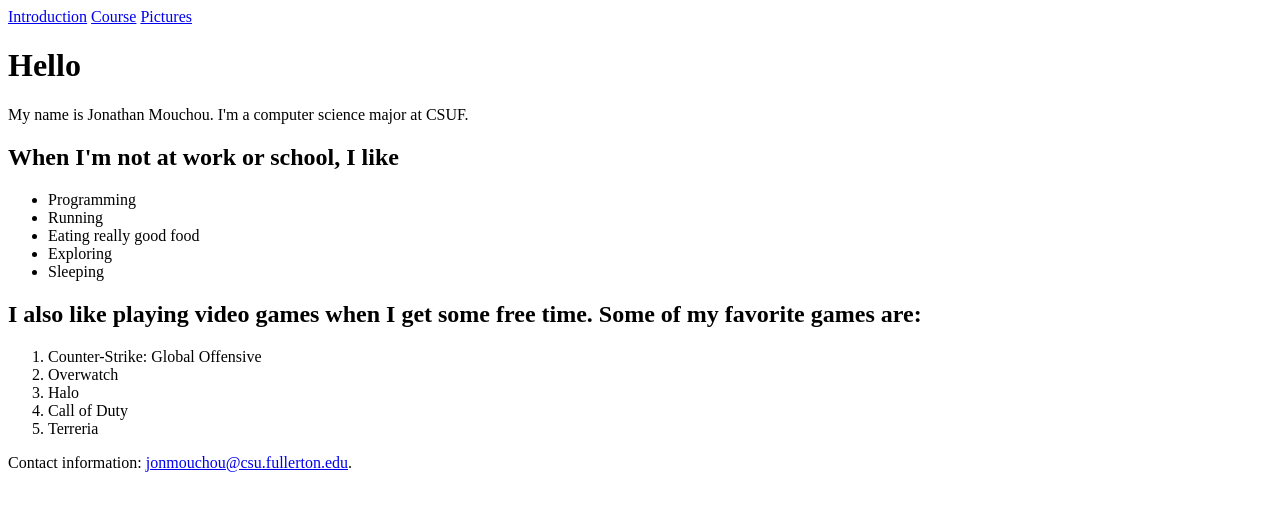
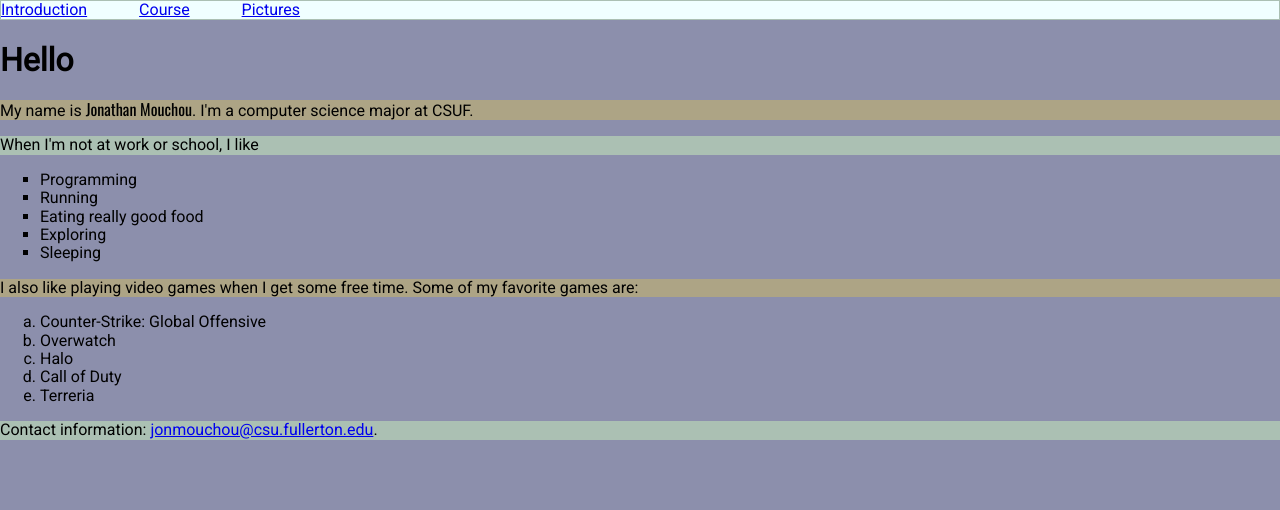
Before and after one commit to jonmouchou/jonmouchou.github.io, a plain HTML site: page index.html in a window 1280 px wide. Drawn offline with nearby package versions, Linux system fonts and the light colour scheme.

Commit message:
Added simple styling

```diff
--- a/index.html
+++ b/index.html
@@ -4,10 +4,13 @@
     <meta charset="UTF-8">
     <meta name="viewport" content="width=device-width, initial-scale=1.0">
     <meta http-equiv="X-UA-Compatible" content="ie=edge">
+    <link rel="stylesheet" href="https://cdnjs.cloudflare.com/ajax/libs/normalize/8.0.1/normalize.min.css" integrity="sha256-l85OmPOjvil/SOvVt3HnSSjzF1TUMyT9eV0c2BzEGzU=" crossorigin="anonymous" />
+    <link href="https://fonts.googleapis.com/css?family=Oswald|Roboto" rel="stylesheet">
+    <link rel="stylesheet" type="text/css" href="styles/custom.css">
     <title>Introduction</title>
 </head>
 <body>
-    <nav>
+    <nav class="custom-nav">
         <a href="/">Introduction</a>
         <a href="/course.html">Course</a>
         <a href="/pictures.html">Pictures</a>
@@ -16,12 +19,12 @@
     <main>
         <header>
             <h1>Hello</h1>
-            <p>My name is Jonathan Mouchou. I'm a computer science major at CSUF.</p>
+            <p class="odd">My name is <span class="name">Jonathan Mouchou</span>. I'm a computer science major at CSUF.</p>
         </header>
 
         <section>
-            <h2>When I'm not at work or school, I like</h2>
-            <ul>
+            <p class="even">When I'm not at work or school, I like</p>
+            <ul class="ul-bullets">
                 <li>Programming</li>
                 <li>Running</li>
                 <li>Eating really good food</li>
@@ -31,8 +34,8 @@
         </section>
 
         <section>
-            <h2>I also like playing video games when I get some free time. Some of my favorite games are:</h2>
-            <ol>
+            <p class="odd">I also like playing video games when I get some free time. Some of my favorite games are:</p>
+            <ol class="ol-letters">
                 <li>Counter-Strike: Global Offensive</li>
                 <li>Overwatch</li>
                 <li>Halo</li>
@@ -44,7 +47,7 @@
     </main>
 
     <footer>
-        <p>Contact information: <a href="mailto:jonmouchou@csu.fullerton.edu">jonmouchou@csu.fullerton.edu</a>.</p>
+        <p class="even">Contact information: <a href="mailto:jonmouchou@csu.fullerton.edu">jonmouchou@csu.fullerton.edu</a>.</p>
     </footer>
 </body>
 </html>
--- /dev/null
+++ b/styles/custom.css
@@ -0,0 +1,50 @@
+body {
+    background-color: #8C8FAC;
+    font-family: 'Roboto', sans-serif;
+}
+
+.picture-container {
+    background-color: #666D73;
+}
+
+.light-text {
+    color: white;
+}
+
+.name {
+    font-family: 'Oswald', sans-serif;
+}
+
+.even {
+    background-color: #ABC0B3;
+}
+.odd {
+    background-color: #ADA485;
+}
+
+.ul-bullets {
+    list-style-type: square;
+}
+
+.ol-letters {
+    list-style-type: lower-latin;
+}
+
+.custom-nav {
+    border: .1em solid #ABC0B3;
+    background-color: azure;
+}
+
+nav a {
+    margin: 0 1em 0;
+    padding: 0 .5em;
+}
+
+nav a:first-child {
+    margin: 0 1em 0 0;
+    padding: 0 .5em 0 0;
+}
+
+a:hover {
+    color: plum;
+}
```
Also changed, not shown: course.html (+8 -5 lines), pictures.html (+9 -6 lines).
